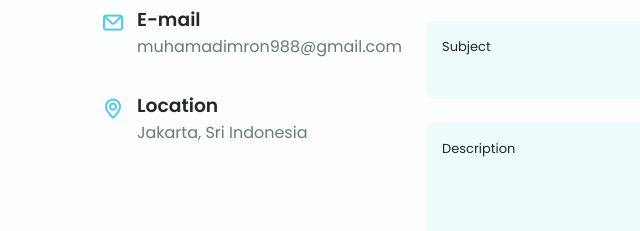
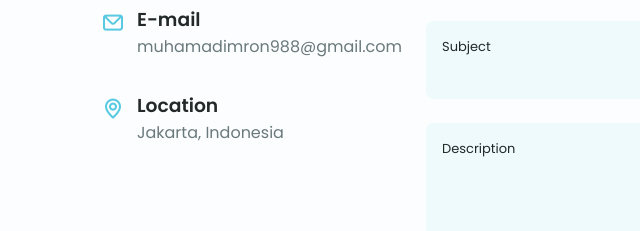
Before and after one commit to imron29/myporto, a plain HTML site: page index.html in a window 1280 px wide. Shown: the part 3456-3687 px from the top of the page, 155-795 px from the left. Drawn offline with nearby package versions, Linux system fonts and the light colour scheme.

Commit message:
Update index.html

```diff
--- a/index.html
+++ b/index.html
@@ -348,7 +348,7 @@ s
 
                         <div>
                             <h3 class="contact__title">Location</h3>
-                            <span class="contatc__subtitle">Jakarta, Sri Indonesia</span>
+                            <span class="contatc__subtitle">Jakarta, Indonesia</span>
                         </div>
                     </div>
                 </div>
```
